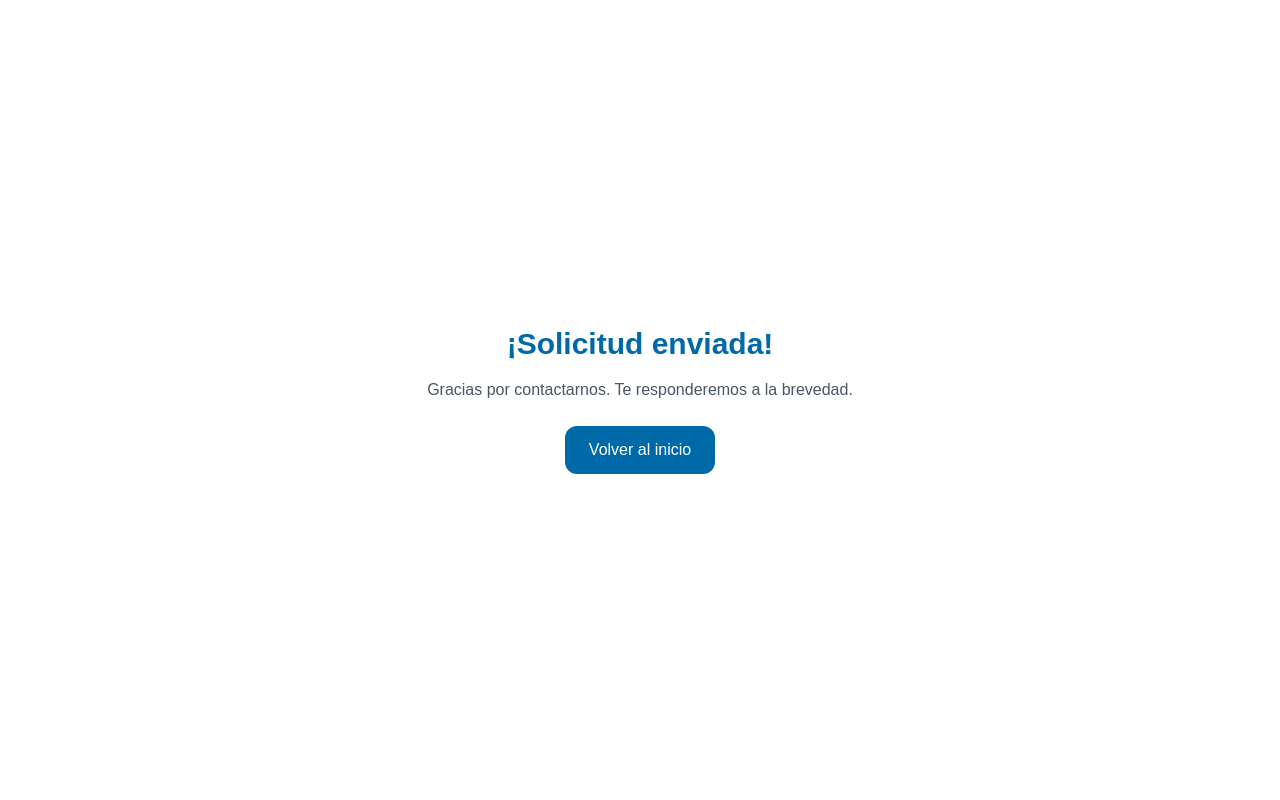
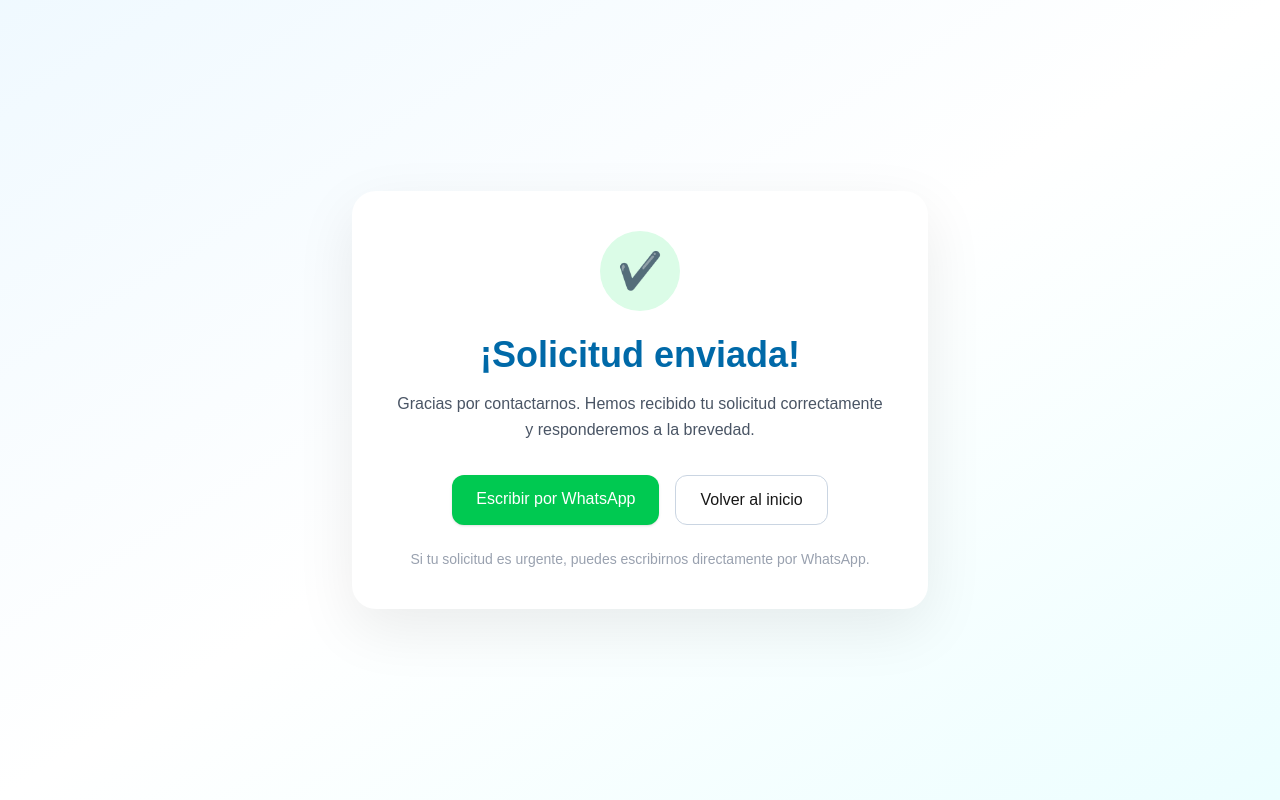
Before and after one commit to PaginaADDSYS/Pagina-Web-Addsys-Pro, a Next.js app: page /gracias in a window 1280 px wide. Built offline with nearby package versions, Linux system fonts and the light colour scheme.

Commit message:
mejora pagina gracias pro

```diff
--- a/app/gracias/page.tsx
+++ b/app/gracias/page.tsx
@@ -1,21 +1,87 @@
+"use client";
+
+import { useEffect, useState } from "react";
+
 export default function Gracias() {
+  const [show, setShow] = useState(false);
+
+  useEffect(() => {
+    setShow(true);
+  }, []);
+
+  const whatsappNumber = "56968785641";
+  const whatsappMessage = encodeURIComponent(
+    "Hola, acabo de enviar una solicitud desde la web y quisiera hacer seguimiento."
+  );
+
   return (
-    <div className="min-h-screen flex items-center justify-center bg-white px-6">
-      <div className="text-center max-w-xl">
-        <h1 className="text-3xl font-bold text-sky-700">
+    <div className="min-h-screen flex items-center justify-center bg-gradient-to-br from-sky-50 via-white to-cyan-50 px-6">
+
+      {/* Card */}
+      <div
+        className={`max-w-xl w-full bg-white rounded-3xl shadow-[0_20px_60px_rgba(0,0,0,0.08)] p-10 text-center transform transition-all duration-700 ${
+          show ? "opacity-100 translate-y-0" : "opacity-0 translate-y-6"
+        }`}
+      >
+        {/* Icono animado */}
+        <div className="flex justify-center mb-6">
+          <div className="w-20 h-20 rounded-full bg-green-100 flex items-center justify-center animate-scaleIn">
+            <span className="text-4xl">✔️</span>
+          </div>
+        </div>
+
+        {/* Título */}
+        <h1 className="text-3xl md:text-4xl font-bold text-sky-700">
           ¡Solicitud enviada!
         </h1>
-        <p className="mt-4 text-gray-600">
-          Gracias por contactarnos. Te responderemos a la brevedad.
+
+        {/* Texto */}
+        <p className="mt-4 text-gray-600 leading-relaxed">
+          Gracias por contactarnos. Hemos recibido tu solicitud correctamente y responderemos a la brevedad.
         </p>
 
-        <a
-          href="/"
-          className="inline-block mt-6 bg-sky-700 text-white px-6 py-3 rounded-xl"
-        >
-          Volver al inicio
-        </a>
+        {/* Botones */}
+        <div className="mt-8 flex flex-col sm:flex-row gap-4 justify-center">
+
+          {/* WhatsApp */}
+          <a
+            href={`https://wa.me/${whatsappNumber}?text=${whatsappMessage}`}
+            className="bg-green-500 text-white px-6 py-3 rounded-xl font-medium hover:bg-green-600 transition shadow-sm"
+          >
+            Escribir por WhatsApp
+          </a>
+
+          {/* Volver */}
+          <a
+            href="/"
+            className="border border-slate-300 px-6 py-3 rounded-xl font-medium hover:bg-slate-50 transition"
+          >
+            Volver al inicio
+          </a>
+        </div>
+
+        {/* Mensaje extra */}
+        <p className="mt-6 text-sm text-gray-400">
+          Si tu solicitud es urgente, puedes escribirnos directamente por WhatsApp.
+        </p>
       </div>
+
+      {/* Animación custom */}
+      <style jsx>{`
+        @keyframes scaleIn {
+          0% {
+            transform: scale(0.7);
+            opacity: 0;
+          }
+          100% {
+            transform: scale(1);
+            opacity: 1;
+          }
+        }
+        .animate-scaleIn {
+          animation: scaleIn 0.5s ease-out forwards;
+        }
+      `}</style>
     </div>
   );
 }
```
